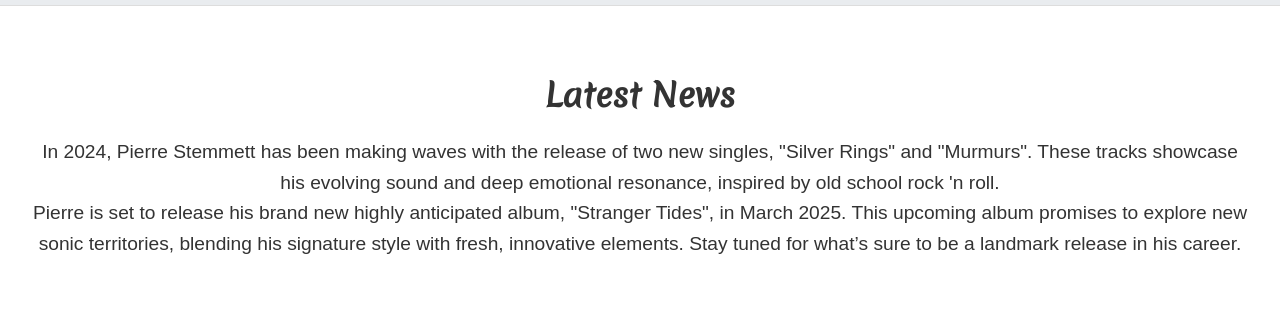
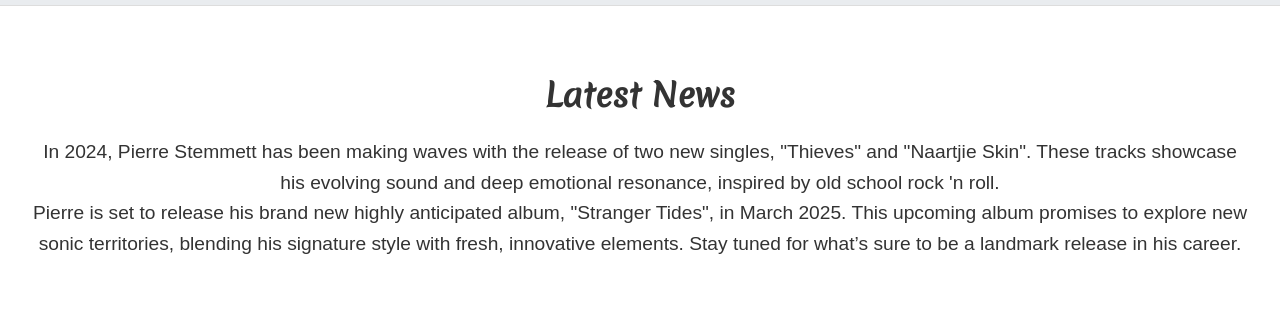
Before and after one commit to breezelunar/pierrestemmett.com, a plain HTML site: page index.html in a window 1280 px wide. Shown: the part 1200-1510 px from the top of the page. Drawn offline with Linux system fonts and the light colour scheme.

Commit message:
Update index.html

```diff
--- a/index.html
+++ b/index.html
@@ -46,7 +46,7 @@
 
     <section id="music">
         <h2>Latest News</h2>
-        <p>In 2024, Pierre Stemmett has been making waves with the release of two new singles, "Silver Rings" and "Murmurs". These tracks showcase his evolving sound and deep emotional resonance, inspired by old school rock 'n roll.<br>
+        <p>In 2024, Pierre Stemmett has been making waves with the release of two new singles, "Thieves" and "Naartjie Skin". These tracks showcase his evolving sound and deep emotional resonance, inspired by old school rock 'n roll.<br>
         Pierre is set to release his brand new highly anticipated album, "Stranger Tides", in March 2025. This upcoming album promises to explore new sonic territories, blending his signature style with fresh, innovative elements. Stay tuned for what’s sure to be a landmark release in his career.</p>
     </section>
 
```
